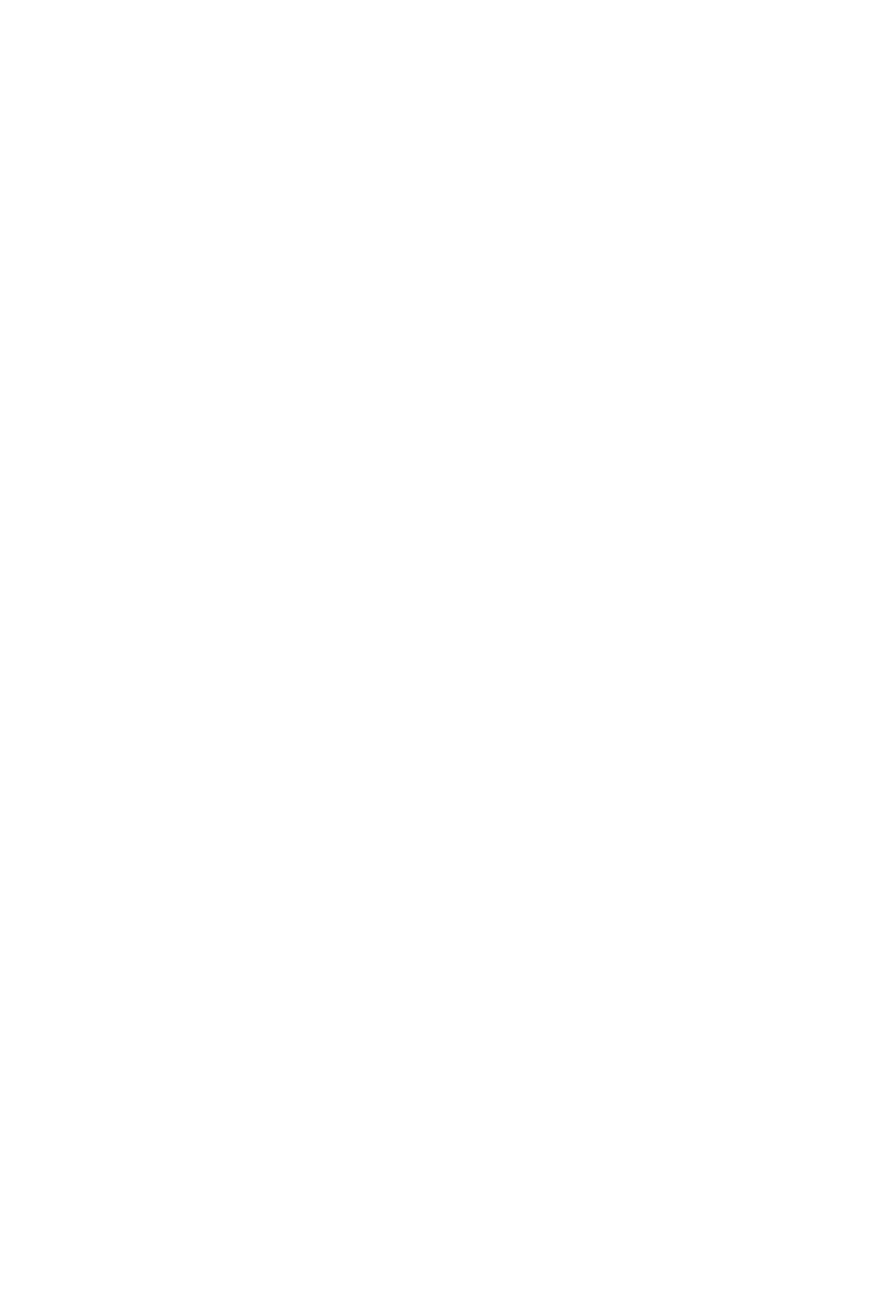
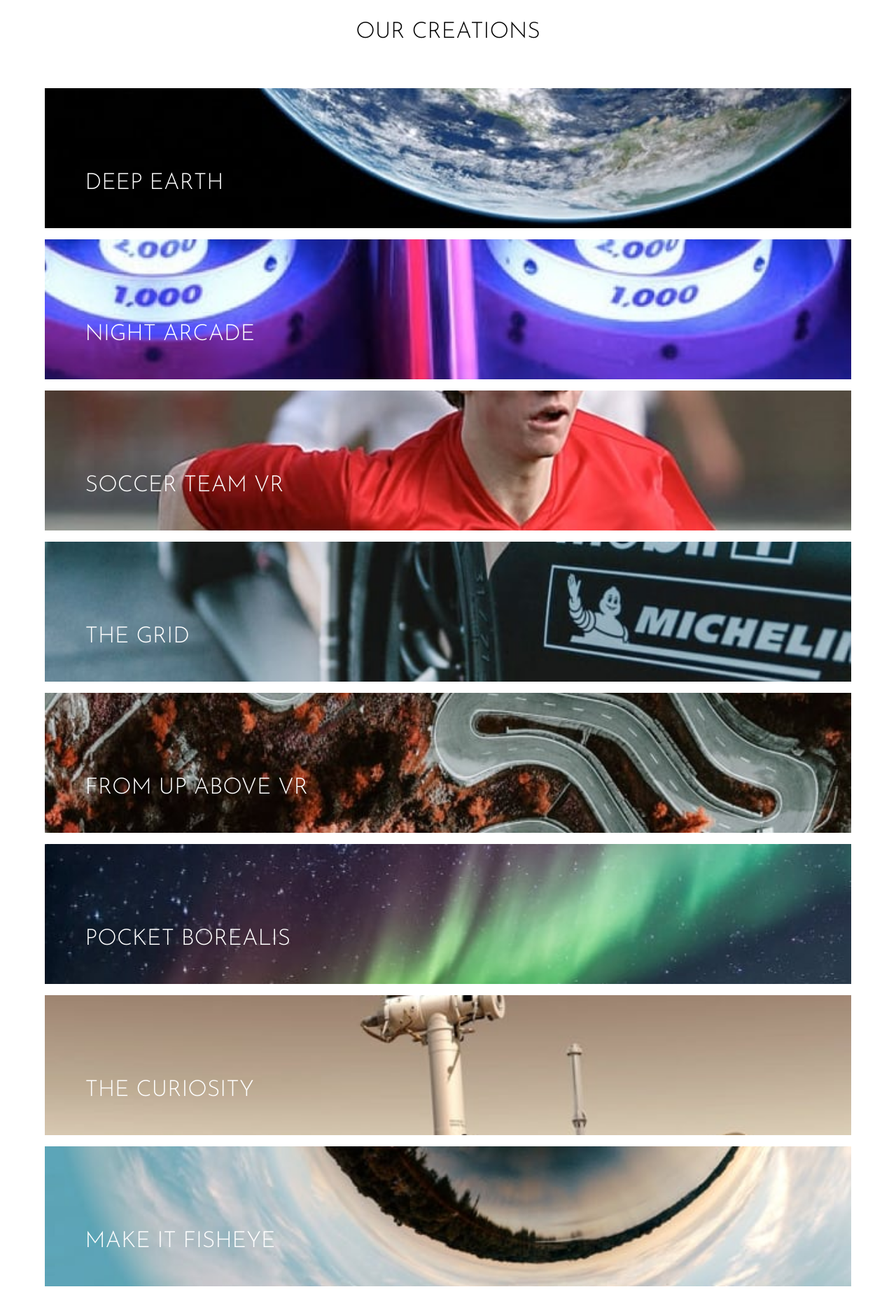
Before and after one commit to OscarAnillo/loop-studios-landing-fe, a React (Create React App) app: page / in a window 1280 px wide. Shown: the part 1940-3819 px from the top of the page at 70% size. Before the commit the page ends 1951 px from the top, so only its background shows below. Built offline with nearby package versions, Linux system fonts and the light colour scheme.

Commit message:
Commit
add mainComponent
add commonComponent in mainComponent
add footerComponent

```diff
--- a/src/App.css
+++ b/src/App.css
@@ -67,7 +67,7 @@
   font-weight: 300;
   font-size: 2.1rem;
   text-transform: uppercase;
-  padding-bottom: 2rem;
+  padding-bottom: 1.5em;
 }
 .article div p {
   font-family: 'Alata', sans-serif;
@@ -77,3 +77,202 @@
   width: 90%;
   margin: auto;
 }
+
+/* MainComponent */
+.main-h1 {
+  font-family: 'Josefin Sans', sans-serif;
+  font-weight: 300;
+  text-transform: uppercase;
+  padding-bottom: 2em;
+}
+
+/* CreationCommonComponent */
+.deep-earth {
+  background-image: url('/public/images/mobile/image-deep-earth.jpg');
+  background-position: center;
+  background-size: cover;
+  height: 200px;
+  position: relative;
+  margin-bottom: 1em;
+}
+.deep-earth h1 {
+  font-family: 'Josefin Sans', sans-serif;
+  font-weight: 300;
+  text-transform: uppercase;
+  color: #fff;
+  position: absolute;
+  top: 60%;
+  left: 5%;
+  width: 50%;
+  text-align: left;
+}
+.night-arcade {
+  background-image: url('/public/images/mobile/image-night-arcade.jpg');
+  background-position: center;
+  background-size: cover;
+  height: 200px;
+  position: relative;
+  margin-bottom: 1em;
+}
+.night-arcade h1 {
+  font-family: 'Josefin Sans', sans-serif;
+  font-weight: 300;
+  text-transform: uppercase;
+  color: #fff;
+  position: absolute;
+  top: 60%;
+  left: 5%;
+  width: 50%;
+  text-align: left;
+}
+.soccer-team-vr {
+  background-image: url('/public/images/mobile/image-soccer-team.jpg');
+  background-position: center;
+  background-size: cover;
+  height: 200px;
+  position: relative;
+  margin-bottom: 1em;
+}
+.soccer-team-vr h1 {
+  font-family: 'Josefin Sans', sans-serif;
+  font-weight: 300;
+  text-transform: uppercase;
+  color: #fff;
+  position: absolute;
+  top: 60%;
+  left: 5%;
+  width: 50%;
+  text-align: left;
+}
+.the-grid {
+  background-image: url('/public/images/mobile/image-grid.jpg');
+  background-position: center;
+  background-size: cover;
+  height: 200px;
+  position: relative;
+  margin-bottom: 1em;
+}
+.the-grid h1 {
+  font-family: 'Josefin Sans', sans-serif;
+  font-weight: 300;
+  text-transform: uppercase;
+  color: #fff;
+  position: absolute;
+  top: 60%;
+  left: 5%;
+  width: 40%;
+  text-align: left;
+}
+.from-up-above {
+  background-image: url('/public/images/mobile/image-from-above.jpg');
+  background-position: center;
+  background-size: cover;
+  height: 200px;
+  position: relative;
+  margin-bottom: 1em;
+}
+.from-up-above h1 {
+  font-family: 'Josefin Sans', sans-serif;
+  font-weight: 300;
+  text-transform: uppercase;
+  color: #fff;
+  position: absolute;
+  top: 60%;
+  left: 5%;
+  width: 50%;
+  text-align: left;
+}
+.pocket-borealis {
+  background-image: url('/public/images/mobile/image-pocket-borealis.jpg');
+  background-position: center;
+  background-size: cover;
+  height: 200px;
+  position: relative;
+  margin-bottom: 1em;
+}
+.pocket-borealis h1 {
+  font-family: 'Josefin Sans', sans-serif;
+  font-weight: 300;
+  text-transform: uppercase;
+  color: #fff;
+  position: absolute;
+  top: 60%;
+  left: 5%;
+  width: 50%;
+  text-align: left;
+}
+.the-curiosity {
+  background-image: url('/public/images/mobile/image-curiosity.jpg');
+  background-position: center;
+  background-size: cover;
+  height: 200px;
+  position: relative;
+  margin-bottom: 1em;
+}
+.the-curiosity h1 {
+  font-family: 'Josefin Sans', sans-serif;
+  font-weight: 300;
+  text-transform: uppercase;
+  color: #fff;
+  position: absolute;
+  top: 60%;
+  left: 5%;
+  width: 50%;
+  text-align: left;
+}
+.make-fish {
+  background-image: url('/public/images/mobile/image-fisheye.jpg');
+  background-position: center;
+  background-size: cover;
+  height: 200px;
+  position: relative;
+  margin-bottom: 1em;
+}
+.make-fish h1 {
+  font-family: 'Josefin Sans', sans-serif;
+  font-weight: 300;
+  text-transform: uppercase;
+  color: #fff;
+  position: absolute;
+  top: 60%;
+  left: 5%;
+  width: 50%;
+  text-align: left;
+}
+.bt-see {
+  border: 1px solid #000;
+  background-color: transparent;
+  margin: 2em auto 8em auto;
+  padding: 1em 4em;
+  font-family: 'Josefin Sans', sans-serif;
+  font-weight: 300;
+  text-transform: uppercase;
+  color: #000;
+  letter-spacing: 3px;
+}
+
+
+/* FooterComponent */
+.footer {
+  background-color: #000;
+  padding: 3em 0;
+}
+.footer div:nth-child(1) img {
+  padding-bottom: 1em;
+}
+.footer div ul {
+  color: #fff;
+  font-family: 'Alata', sans-serif;
+  font-weight: 400;
+}
+.footer div ul li {
+  margin: 1em 0;
+}
+.socials img {
+  margin: 2em 1em;
+}
+.footer p {
+  color: rgb(127, 127, 127);
+  font-family: 'Alata', sans-serif;
+  font-weight: 400;
+}
--- a/src/App.js
+++ b/src/App.js
@@ -2,6 +2,8 @@ import HeroComponent from './components/hero-component';
 
 import './App.css';
 import ArticleComponent from './components/article-component';
+import MainComponent from './components/main-component';
+import FooterComponent from './components/footer-component';
 
 function App() {
   return (
@@ -9,8 +11,9 @@ function App() {
       <HeroComponent />
       <div className="container">
         <ArticleComponent />
-
+        <MainComponent />
       </div>
+      <FooterComponent />
     </div>
   );
 }
--- /dev/null
+++ b/src/components/creation-common-component.js
@@ -0,0 +1,9 @@
+export default function CreationCommonComponent({className, text}){
+    return (
+        <div className={className}>
+            <div>
+                <h1>{text}</h1>
+            </div>
+        </div>
+    )
+}
--- /dev/null
+++ b/src/components/footer-component.js
@@ -0,0 +1,25 @@
+export default function FooterComponent(){
+    return (
+        <footer className="footer">
+            <div>
+                <img src="/images/logo.svg" alt="" />
+            </div>
+            <div>
+                <ul>
+                    <li>About</li>
+                    <li>Careers</li>
+                    <li>Events</li>
+                    <li>Products</li>
+                    <li>Support</li>
+                </ul>
+            </div>
+            <div className="socials">
+                <img src="/images/icon-facebook.svg" alt="" />
+                <img src="/images/icon-twitter.svg" alt="" />
+                <img src="/images/icon-pinterest.svg" alt="" />
+                <img src="/images/icon-instagram.svg" alt="" />
+            </div>
+            <p>© 2022 Loopstudios. All rights reserved.</p>
+        </footer>
+    )
+}
--- /dev/null
+++ b/src/components/main-component.js
@@ -0,0 +1,22 @@
+import CreationCommonComponent from "./creation-common-component";
+
+export default function MainComponent(){
+    return (
+        <main className="main">
+            <div>
+                <h1 className="main-h1">Our creations</h1>
+            </div>
+            <CreationCommonComponent className="deep-earth" text="Deep earth" />
+            <CreationCommonComponent className="night-arcade" text="Night Arcade" />
+            <CreationCommonComponent className="soccer-team-vr" text="soccer team vr" />
+            <CreationCommonComponent className="the-grid" text="The Grid" />
+            <CreationCommonComponent className="from-up-above" text="from up above vr" />
+            <CreationCommonComponent className="pocket-borealis" text="pocket borealis" />
+            <CreationCommonComponent className="the-curiosity" text="the curiosity" />
+            <CreationCommonComponent className="make-fish" text="Make it fisheye" />
+            <div>
+                <button className="bt-see">See all</button>
+            </div>
+        </main>
+    )
+}
```
